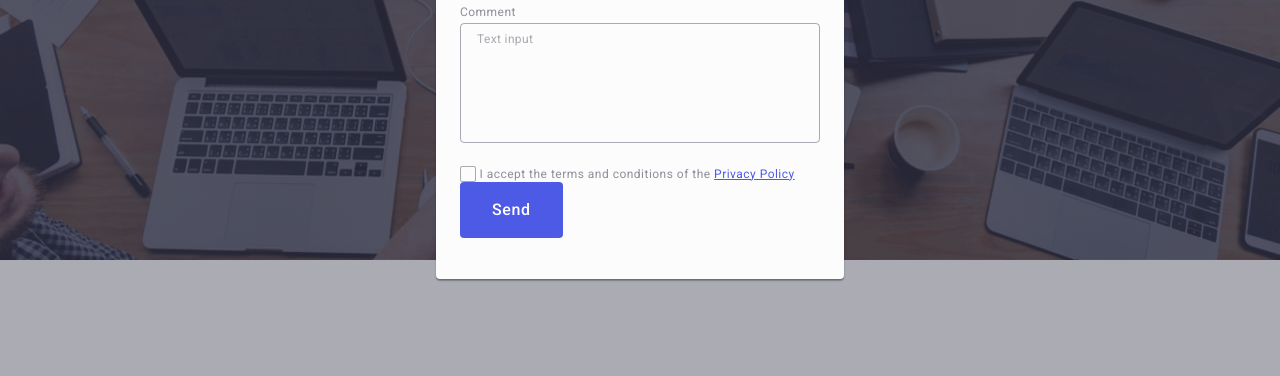
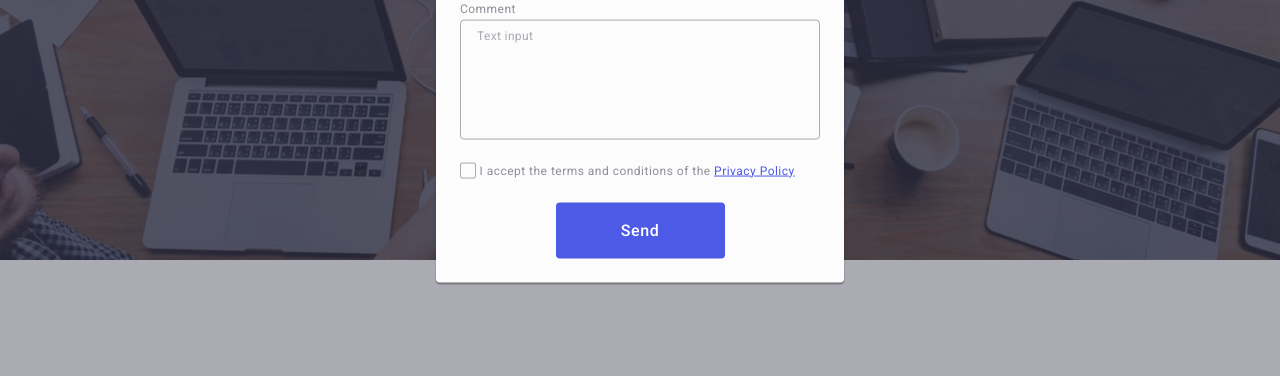
Before and after one commit to vibondare/goit-markup-hw-05, a plain HTML site: page index.html in a window 1280 px wide. Shown: the part 413-789 px from the top of the page. Drawn offline with Linux system fonts and the light colour scheme.

Commit message:
version-5-5

```diff
--- a/css/styles.css
+++ b/css/styles.css
@@ -657,6 +657,7 @@ ul {
 .modal-form-checkbox:checked + .modal-form-checkbox-label .modal-form-styled-checkbox {
   background-color: #404bbf;
   fill:  #F4F4FD;
+  border: none;
 }
 
 /* .modal-form-styled-checkbox-svg {
@@ -671,12 +672,19 @@ ul {
   letter-spacing: 0.04em;
 }
 
+.modal-form-checkbox-wrapper {
+  margin-bottom: 24px;
+}
+
 .privacy-policy-link {
   color: #4d5ae5;
   text-decoration-line: underline;
 }
 
 .modal-form-button {
+  display: block;
+  min-width: 169px;
+  margin: 0 auto;
   color: #ffffff;
   background-color: #4d5ae5;
   font-size: 16px;
@@ -687,4 +695,5 @@ ul {
   border-radius: 4px;
   padding: 16px 32px;
   cursor: pointer;
+  transition: background-color 250ms cubic-bezier(0.4, 0, 0.2, 1);
 }
```
